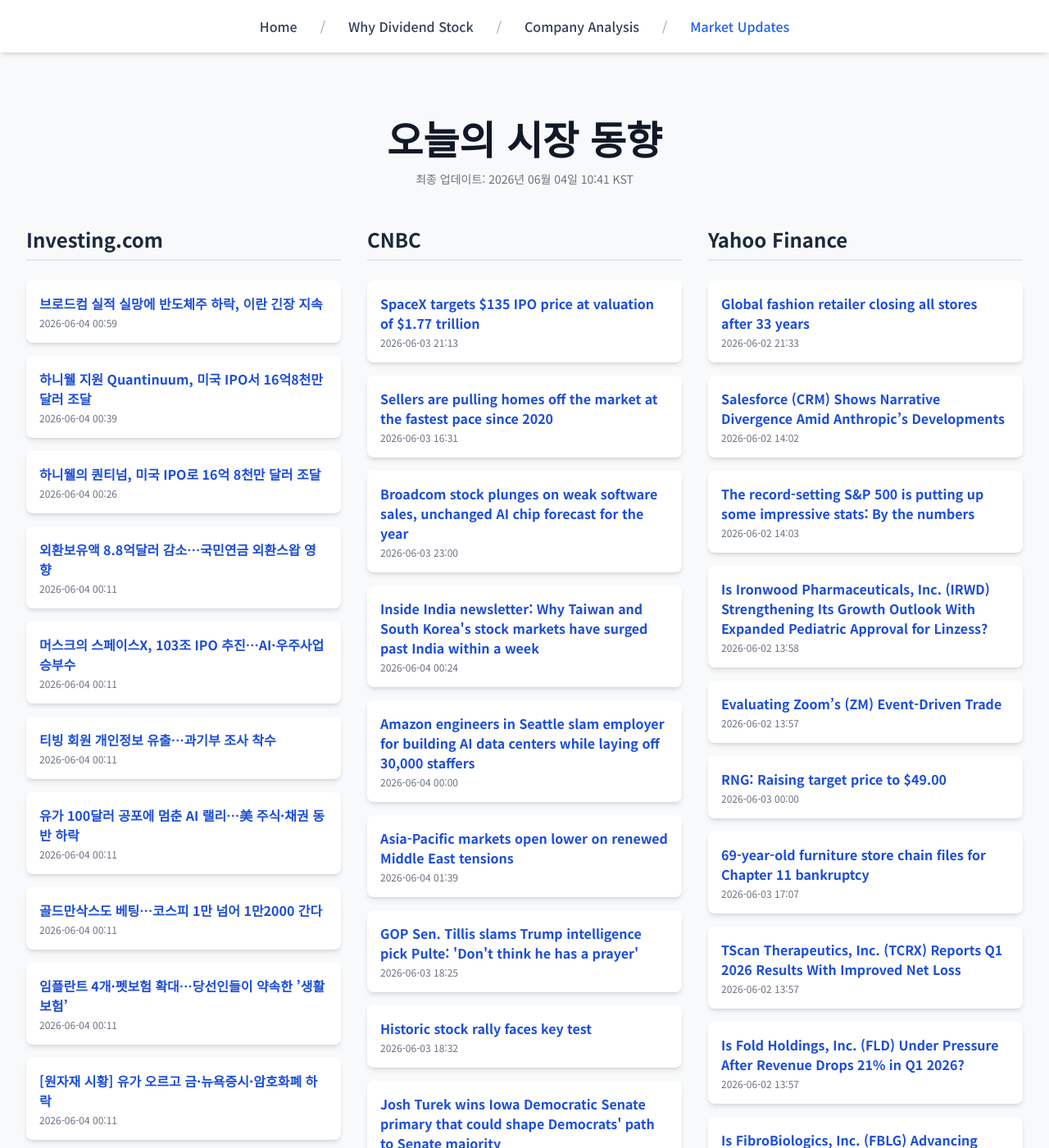
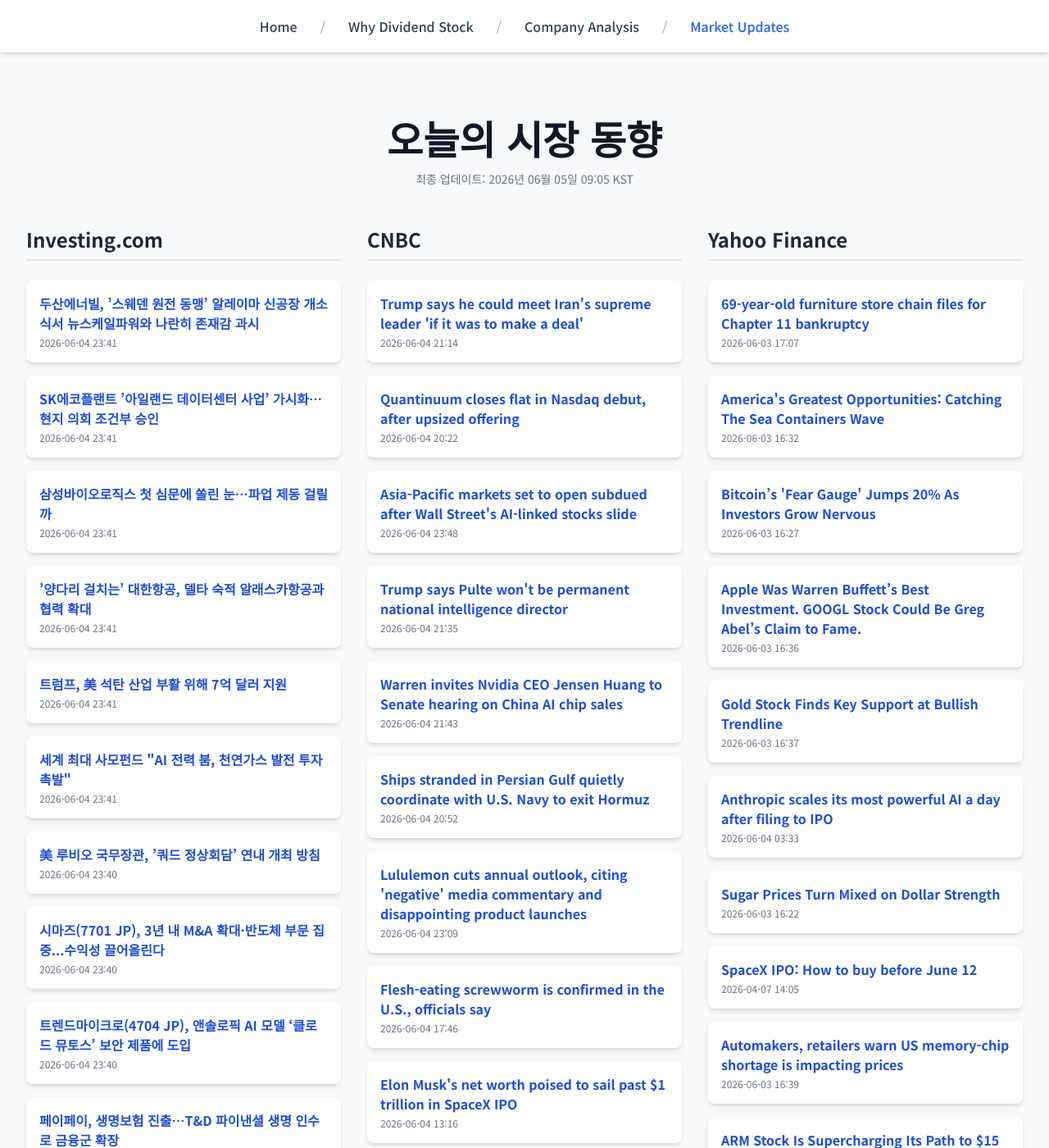
Before and after one commit to Kay-Hwang/my-company-analysis, a Jekyll site: the page built from market-updates.html, in a window 1280 px wide and 1400 px high. Shown: the whole window at 82% size. Built offline with Jekyll 4.4.1, drawn with Linux system fonts in a browser that asks for light colours; nearby versions of some CDN libraries; a script that is not in the unit is left out; some of the changed text lies outside the part shown.

Commit message:
Update daily data

```diff
--- a/_data/latest_data.json
+++ b/_data/latest_data.json
@@ -1,167 +1,131 @@
 {
-  "lastUpdated": "2026년 06월 04일 10:41 KST",
+  "lastUpdated": "2026년 06월 05일 09:05 KST",
   "news": {
     "investing": [
       {
-        "title": "브로드컴 실적 실망에 반도체주 하락, 이란 긴장 지속",
-        "link": "https://kr.investing.com/news/stock-market-news/article-1971675",
-        "pubDate": "2026-06-04 00:59:18",
-        "summary": "브로드컴 실적 실망에 반도체주 하락, 이란 긴장 지속"
+        "title": "두산에너빌, ’스웨덴 원전 동맹’ 알레이마 신공장 개소식서 뉴스케일파워와 나란히 존재감 과시",
+        "link": "https://kr.investing.com/news/stock-market-news/article-1973335",
+        "pubDate": "2026-06-04 23:41:20",
+        "summary": "두산에너빌, ’스웨덴 원전 동맹’ 알레이마 신공장 개소식서 뉴스케일파워와 나란히 존재감 과시"
       },
       {
-        "title": "하니웰 지원 Quantinuum, 미국 IPO서 16억8천만 달러 조달",
-        "link": "https://kr.investing.com/news/stock-market-news/article-1971673",
-        "pubDate": "2026-06-04 00:39:50",
-        "summary": "하니웰 지원 Quantinuum, 미국 IPO서 16억8천만 달러 조달"
+        "title": "SK에코플랜트 ’아일랜드 데이터센터 사업’ 가시화…현지 의회 조건부 승인",
+        "link": "https://kr.investing.com/news/stock-market-news/article-1973334",
+        "pubDate": "2026-06-04 23:41:20",
+        "summary": "SK에코플랜트 ’아일랜드 데이터센터 사업’ 가시화…현지 의회 조건부 승인"
       },
       {
-        "title": "하니웰의 퀀티넘, 미국 IPO로 16억 8천만 달러 조달",
-        "link": "https://kr.investing.com/news/stock-market-news/article-432SI-1971670",
-        "pubDate": "2026-06-04 00:26:07",
-        "summary": "하니웰의 퀀티넘, 미국 IPO로 16억 8천만 달러 조달"
+        "title": "삼성바이오로직스 첫 심문에 쏠린 눈…파업 제동 걸릴까",
+        "link": "https://kr.investing.com/news/stock-market-news/article-1973333",
+        "pubDate": "2026-06-04 23:41:19",
+        "summary": "삼성바이오로직스 첫 심문에 쏠린 눈…파업 제동 걸릴까"
       },
       {
-        "title": "외환보유액 8.8억달러 감소…국민연금 외환스왑 영향",
-        "link": "https://kr.investing.com/news/stock-market-news/article-1971655",
-        "pubDate": "2026-06-04 00:11:34",
-        "summary": "외환보유액 8.8억달러 감소…국민연금 외환스왑 영향"
+        "title": "’양다리 걸치는’ 대한항공, 델타 숙적 알래스카항공과 협력 확대",
+        "link": "https://kr.investing.com/news/stock-market-news/article-1973332",
+        "pubDate": "2026-06-04 23:41:19",
+        "summary": "’양다리 걸치는’ 대한항공, 델타 숙적 알래스카항공과 협력 확대"
       },
       {
-        "title": "머스크의 스페이스X, 103조 IPO 추진…AI·우주사업 승부수",
-        "link": "https://kr.investing.com/news/stock-market-news/article-1971654",
-        "pubDate": "2026-06-04 00:11:34",
-        "summary": "머스크의 스페이스X, 103조 IPO 추진…AI·우주사업 승부수"
+        "title": "트럼프, 美 석탄 산업 부활 위해 7억 달러 지원",
+        "link": "https://kr.investing.com/news/stock-market-news/article-1973331",
+        "pubDate": "2026-06-04 23:41:19",
+        "summary": "트럼프, 美 석탄 산업 부활 위해 7억 달러 지원"
       },
       {
-        "title": "티빙 회원 개인정보 유출…과기부 조사 착수",
-        "link": "https://kr.investing.com/news/stock-market-news/article-1971653",
-        "pubDate": "2026-06-04 00:11:33",
-        "summary": "티빙 회원 개인정보 유출…과기부 조사 착수"
+        "title": "세계 최대 사모펀드 \"AI 전력 붐, 천연가스 발전 투자 촉발\"",
+        "link": "https://kr.investing.com/news/stock-market-news/article-1973330",
+        "pubDate": "2026-06-04 23:41:19",
+        "summary": "세계 최대 사모펀드 \"AI 전력 붐, 천연가스 발전 투자 촉발\""
       },
       {
-        "title": "유가 100달러 공포에 멈춘 AI 랠리…美 주식·채권 동반 하락",
-        "link": "https://kr.investing.com/news/stock-market-news/article-1971652",
-        "pubDate": "2026-06-04 00:11:33",
-        "summary": "유가 100달러 공포에 멈춘 AI 랠리…美 주식·채권 동반 하락"
+        "title": "美 루비오 국무장관, ’쿼드 정상회담’ 연내 개최 방침",
+        "link": "https://kr.investing.com/news/stock-market-news/article-1973329",
+        "pubDate": "2026-06-04 23:40:26",
+        "summary": "美 루비오 국무장관, ’쿼드 정상회담’ 연내 개최 방침"
       },
       {
-        "title": "골드만삭스도 베팅…코스피 1만 넘어 1만2000 간다",
-        "link": "https://kr.investing.com/news/stock-market-news/article-1971651",
-        "pubDate": "2026-06-04 00:11:33",
-        "summary": "골드만삭스도 베팅…코스피 1만 넘어 1만2000 간다"
+        "title": "시마즈(7701 JP), 3년 내 M&A 확대·반도체 부문 집중...수익성 끌어올린다",
+        "link": "https://kr.investing.com/news/stock-market-news/article-1973328",
+        "pubDate": "2026-06-04 23:40:26",
+        "summary": "시마즈(7701 JP), 3년 내 M&A 확대·반도체 부문 집중...수익성 끌어올린다"
       },
       {
-        "title": "임플란트 4개·펫보험 확대…당선인들이 약속한 ’생활보험’",
-        "link": "https://kr.investing.com/news/stock-market-news/article-1971650",
-        "pubDate": "2026-06-04 00:11:32",
-        "summary": "임플란트 4개·펫보험 확대…당선인들이 약속한 ’생활보험’"
+        "title": "트렌드마이크로(4704 JP), 앤솔로픽 AI 모델 ‘클로드 뮤토스’ 보안 제품에 도입",
+        "link": "https://kr.investing.com/news/stock-market-news/article-1973327",
+        "pubDate": "2026-06-04 23:40:26",
+        "summary": "트렌드마이크로(4704 JP), 앤솔로픽 AI 모델 ‘클로드 뮤토스’ 보안 제품에 도입"
       },
       {
-        "title": "[원자재 시황] 유가 오르고 금·뉴욕증시·암호화폐 하락",
-        "link": "https://kr.investing.com/news/stock-market-news/article-1971649",
-        "pubDate": "2026-06-04 00:11:32",
-        "summary": "[원자재 시황] 유가 오르고 금·뉴욕증시·암호화폐 하락"
+        "title": "페이페이, 생명보험 진출…T&D 파이낸셜 생명 인수로 금융군 확장",
+        "link": "https://kr.investing.com/news/stock-market-news/article-1973326",
+        "pubDate": "2026-06-04 23:40:25",
+        "summary": "페이페이, 생명보험 진출…T&D 파이낸셜 생명 인수로 금융군 확장"
       }
     ],
     "cnbc": [
       {
-        "title": "SpaceX targets $135 IPO price at valuation of $1.77 trillion",
-        "link": "https://www.cnbc.com/2026/06/03/spacex-ipo-stock-price-roadshow-musk.html",
-        "pubDate": "Wed, 03 Jun 2026 21:13:41 GMT",
-        "summary": "The valuation would make Elon Musk's company the seventh-biggest in the U.S., above Tesla, which has a market cap of about $1.6 trillion."
+        "title": "Trump says he could meet Iran's supreme leader 'if it was to make a deal'",
+        "link": "https://www.cnbc.com/2026/06/04/trump-iran-supreme-leader.html",
+        "pubDate": "Thu, 04 Jun 2026 21:14:21 GMT",
+        "summary": "Khamenei was named the supreme leader in Iran after his father, Ayatollah Ali Khamenei, was killed on the first day of fighting."
       },
       {
-        "title": "Sellers are pulling homes off the market at the fastest pace since 2020",
-        "link": "https://www.cnbc.com/2026/06/03/sellers-delisting-homes-redfin.html",
-        "pubDate": "Wed, 03 Jun 2026 16:31:57 GMT",
-        "summary": "Frustrated sellers are pulling their homes off the market at an increasingly high pace, as demand weakens and bidding wars wane."
+        "title": "Quantinuum closes flat in Nasdaq debut, after upsized offering",
+        "link": "https://www.cnbc.com/2026/06/04/quantinuum-qnt-stock-first-trade-ipo.html",
+        "pubDate": "Thu, 04 Jun 2026 20:22:22 GMT",
+        "summary": "Honeywell will retain a majority stake in Quantinuum and will continue to be a strategic customer and partner following the listing."
       },
       {
-        "title": "Broadcom stock plunges on weak software sales, unchanged AI chip forecast for the year",
-        "link": "https://www.cnbc.com/2026/06/03/broadcom-avgo-earnings-report-q2-2026.html",
-        "pubDate": "Wed, 03 Jun 2026 23:00:58 GMT",
-        "summary": "Broadcom reported fiscal second-quarter results on Wednesday and missed estimates for revenue."
+        "title": "Asia-Pacific markets set to open subdued after Wall Street's AI-linked stocks slide",
+        "link": "https://www.cnbc.com/2026/06/05/asia-markets-today-nikkei-225-kospi-hang-seng-index-csi-300-nifty50.html",
+        "pubDate": "Thu, 04 Jun 2026 23:48:20 GMT",
+        "summary": "Asia-Pacific markets were set to open mixed on Friday as investors assessed a rotation out of chip stocks on Wall Street that lifted the Dow Jones Industrial Average to a record close."
       },
       {
-        "title": "Inside India newsletter: Why Taiwan and South Korea's stock markets have surged past India within a week",
-        "link": "https://www.cnbc.com/2026/06/04/why-taiwan-and-south-koreas-stock-markets-have-surged-past-india.html",
-        "pubDate": "Thu, 04 Jun 2026 00:24:11 GMT",
-        "summary": "The Indian equity market is losing favour with global investors, as its domestic consumption story weakens and the country lags in AI."
+        "title": "Trump says Pulte won't be permanent national intelligence director",
+        "link": "https://www.cnbc.com/2026/06/04/pulte-intelligence-trump-dni-temporary.html",
+        "pubDate": "Thu, 04 Jun 2026 21:35:59 GMT",
+        "summary": "Trump's comment came two days after he tapped Bill Pulte, who leads the Federal Housing Finance Agency, as acting DNI to replace Tulsi Gabbard."
       },
       {
-        "title": "Amazon engineers in Seattle slam employer for building AI data centers while laying off 30,000 staffers",
-        "link": "https://www.cnbc.com/2026/06/03/amazon-engineers-in-seattle-slam-employer-for-ai-data-amid-layoffs.html",
-        "pubDate": "Thu, 04 Jun 2026 00:00:02 GMT",
-        "summary": "Amazon engineers called out their employer for conducting mass layoffs while it commits to spending $200 billion this year on AI infrastructure."
+        "title": "Warren invites Nvidia CEO Jensen Huang to Senate hearing on China AI chip sales",
+        "link": "https://www.cnbc.com/2026/06/04/nvidia-ceo-jensen-huang-warren-senate-hearing-china-ai-chips.html",
+        "pubDate": "Thu, 04 Jun 2026 21:43:57 GMT",
+        "summary": "Sen. Elizabeth Warren is pressing Jensen Huang's Nvidia over export controls, China sales, Trump and data-center policy as Congress scrutinizes the AI chip boom."
       },
       {
-        "title": "Asia-Pacific markets open lower on renewed Middle East tensions",
-        "link": "https://www.cnbc.com/2026/06/04/asia-markets-today-asx-nikkei-kospi-hang-seng-csi-300-sensex-oil.html",
-        "pubDate": "Thu, 04 Jun 2026 01:39:34 GMT",
-        "summary": "Asia-Pacific markets open lower amid renewed tensions between Iran and the U.S. and worries that the conflict may keep inflation elevated."
+        "title": "Ships stranded in Persian Gulf quietly coordinate with U.S. Navy to exit Hormuz",
+        "link": "https://www.cnbc.com/2026/06/04/iran-war-strait-hormuz-persian-gulf-oil-tanker-transit.html",
+        "pubDate": "Thu, 04 Jun 2026 20:52:54 GMT",
+        "summary": "Clashes erupted between the U.S. and Iran over commercial ships earlier this week."
       },
       {
-        "title": "GOP Sen. Tillis slams Trump intelligence pick Pulte: 'Don't think he has a prayer'",
-        "link": "https://www.cnbc.com/2026/06/03/tillis-trump-pulte-intelligence-dni-senate.html",
-        "pubDate": "Wed, 03 Jun 2026 18:25:37 GMT",
-        "summary": "Pulte is widely viewed as a Trump loyalist who has targeted the president's political foes during his tenure leading the housing regulatory agency."
+        "title": "Lululemon cuts annual outlook, citing 'negative' media commentary and disappointing product launches",
+        "link": "https://www.cnbc.com/2026/06/04/lululemon-lulu-earnings-q1-2026.html",
+        "pubDate": "Thu, 04 Jun 2026 23:09:14 GMT",
+        "summary": "Lululemon is expecting its situation to get a lot worse before it gets better, as it issued weak guidance for the full year."
       },
       {
-        "title": "Historic stock rally faces key test",
-        "link": "https://www.cnbc.com/2026/06/03/historic-stock-rally-faces-key-test.html",
-        "pubDate": "Wed, 03 Jun 2026 18:32:24 GMT",
-        "summary": "Two key tech companies reporting earnings after the bell could determine the next move higher or lower."
+        "title": "Flesh-eating screwworm is confirmed in the U.S., officials say",
+        "link": "https://www.cnbc.com/2026/06/04/flesh-eating-screwworm-is-confirmed-in-the-us-officials-say.html",
+        "pubDate": "Thu, 04 Jun 2026 17:46:22 GMT",
+        "summary": "The USDA and Texas officials are working to contain New World screwworm from Zavala County, including establishing an infested zone and enforcing quarantine."
       },
       {
-        "title": "Josh Turek wins Iowa Democratic Senate primary that could shape Democrats' path to Senate majority",
-        "link": "https://www.cnbc.com/2026/06/02/iowa-democratic-senate-primary-josh-turek-zach-wahls.html",
-        "pubDate": "Wed, 03 Jun 2026 12:06:32 GMT",
-        "summary": "Iowa's Senate primary where state Rep. Josh Turek beat state Sen. Zach Wahls could be critical as Democrats look to take back power in Congress."
+        "title": "Elon Musk's net worth poised to sail past $1 trillion in SpaceX IPO",
+        "link": "https://www.cnbc.com/2026/06/03/elon-musks-net-worth-poised-to-sail-past-1-trillion-in-spacex-ipo.html",
+        "pubDate": "Thu, 04 Jun 2026 13:16:08 GMT",
+        "summary": "Based on SpaceX's updated IPO prospectus, Elon Musk owns shares in the company worth more than $866 billion."
       },
       {
-        "title": "Jim Cramer warns excess supply could be the next biggest threat to the bull market",
-        "link": "https://www.cnbc.com/2026/06/03/jim-cramer-warns-excess-supply-could-be-the-next-biggest-threat-to-the-bull-market.html",
-        "pubDate": "Wed, 03 Jun 2026 22:38:50 GMT",
-        "summary": "CNBC's Jim Cramer warned that a growing wave of AI-related capital raises could overwhelm investor demand and create a near-term headwind for stocks."
+        "title": "Eli Manning weighs in on Giants QB Jaxson Dart's Trump rally fallout",
+        "link": "https://www.cnbc.com/2026/06/04/eli-manning-giants-jaxson-dart-trump.html",
+        "pubDate": "Thu, 04 Jun 2026 11:10:15 GMT",
+        "summary": "Eli Manning spoke about political activities from athletes after Giants QB Jaxson Dart introduced President Donald Trump at a rally."
       }
     ],
     "yahoo": [
-      {
-        "title": "Global fashion retailer closing all stores after 33 years",
-        "link": "https://finance.yahoo.com/economy/articles/global-fashion-retailer-closing-stores-213300239.html",
-        "pubDate": "2026-06-02T21:33:00Z",
-        "summary": "Global fashion retailer closing all stores after 33 years"
-      },
-      {
-        "title": "Salesforce (CRM) Shows Narrative Divergence Amid Anthropic’s Developments",
-        "link": "https://finance.yahoo.com/markets/stocks/articles/salesforce-crm-shows-narrative-divergence-140224031.html",
-        "pubDate": "2026-06-02T14:02:24Z",
-        "summary": "Salesforce (CRM) Shows Narrative Divergence Amid Anthropic’s Developments"
-      },
-      {
-        "title": "The record-setting S&P 500 is putting up some impressive stats: By the numbers",
-        "link": "https://finance.yahoo.com/markets/article/the-record-setting-sp-500-is-putting-up-some-impressive-stats-by-the-numbers-140341199.html",
-        "pubDate": "2026-06-02T14:03:41Z",
-        "summary": "The record-setting S&P 500 is putting up some impressive stats: By the numbers"
-      },
-      {
-        "title": "Is Ironwood Pharmaceuticals, Inc. (IRWD) Strengthening Its Growth Outlook With Expanded Pediatric Approval for Linzess?",
-        "link": "https://finance.yahoo.com/sectors/healthcare/articles/ironwood-pharmaceuticals-inc-irwd-strengthening-135813706.html",
-        "pubDate": "2026-06-02T13:58:13Z",
-        "summary": "Is Ironwood Pharmaceuticals, Inc. (IRWD) Strengthening Its Growth Outlook With Expanded Pediatric Approval for Linzess?"
-      },
-      {
-        "title": "Evaluating Zoom’s (ZM) Event-Driven Trade",
-        "link": "https://finance.yahoo.com/markets/stocks/articles/evaluating-zoom-zm-event-driven-135756745.html",
-        "pubDate": "2026-06-02T13:57:56Z",
-        "summary": "Evaluating Zoom’s (ZM) Event-Driven Trade"
-      },
-      {
-        "title": "RNG: Raising target price to $49.00",
-        "link": "https://finance.yahoo.com/research/reports/ARGUS_6780_QuantitativeReport_1780444800000?yptr=yahoo&ncid=yahooproperties_plusresear_nm5q6ze1cei",
-        "pubDate": "2026-06-03T00:00:00Z",
-        "summary": "RNG: Raising target price to $49.00"
-      },
       {
         "title": "69-year-old furniture store chain files for Chapter 11 bankruptcy",
         "link": "https://finance.yahoo.com/markets/stocks/articles/69-old-furniture-store-chain-170700563.html",
@@ -169,22 +133,58 @@
         "summary": "69-year-old furniture store chain files for Chapter 11 bankruptcy"
       },
       {
-        "title": "TScan Therapeutics, Inc. (TCRX) Reports Q1 2026 Results With Improved Net Loss",
-        "link": "https://finance.yahoo.com/sectors/healthcare/articles/tscan-therapeutics-inc-tcrx-reports-135737461.html",
-        "pubDate": "2026-06-02T13:57:37Z",
-        "summary": "TScan Therapeutics, Inc. (TCRX) Reports Q1 2026 Results With Improved Net Loss"
+        "title": "America's Greatest Opportunities: Catching The Sea Containers Wave",
+        "link": "https://www.investors.com/how-to-invest/stock-market-sea-containers-americas-greatest-opportunities/?src=A00220&yptr=yahoo",
+        "pubDate": "2026-06-03T16:32:59Z",
+        "summary": "America's Greatest Opportunities: Catching The Sea Containers Wave"
       },
       {
-        "title": "Is Fold Holdings, Inc. (FLD) Under Pressure After Revenue Drops 21% in Q1 2026?",
-        "link": "https://finance.yahoo.com/markets/stocks/articles/fold-holdings-inc-fld-under-135753383.html",
-        "pubDate": "2026-06-02T13:57:53Z",
-        "summary": "Is Fold Holdings, Inc. (FLD) Under Pressure After Revenue Drops 21% in Q1 2026?"
+        "title": "Bitcoin’s 'Fear Gauge' Jumps 20% As Investors Grow Nervous",
+        "link": "https://finance.yahoo.com/markets/crypto/articles/bitcoin-fear-gauge-jumps-20-162700728.html",
+        "pubDate": "2026-06-03T16:27:00Z",
+        "summary": "Bitcoin’s 'Fear Gauge' Jumps 20% As Investors Grow Nervous"
       },
       {
-        "title": "Is FibroBiologics, Inc. (FBLG) Advancing Toward a Breakthrough Psoriasis Treatment With CYPS317 Data?",
-        "link": "https://finance.yahoo.com/sectors/healthcare/articles/fibrobiologics-inc-fblg-advancing-toward-135745245.html",
-        "pubDate": "2026-06-02T13:57:45Z",
-        "summary": "Is FibroBiologics, Inc. (FBLG) Advancing Toward a Breakthrough Psoriasis Treatment With CYPS317 Data?"
+        "title": "Apple Was Warren Buffett’s Best Investment. GOOGL Stock Could Be Greg Abel’s Claim to Fame.",
+        "link": "https://finance.yahoo.com/markets/stocks/articles/apple-warren-buffett-best-investment-163656811.html",
+        "pubDate": "2026-06-03T16:36:56Z",
+        "summary": "Apple Was Warren Buffett’s Best Investment. GOOGL Stock Could Be Greg Abel’s Claim to Fame."
+      },
+      {
+        "title": "Gold Stock Finds Key Support at Bullish Trendline",
+        "link": "https://finance.yahoo.com/markets/stocks/articles/gold-stock-finds-key-support-163724638.html",
+        "pubDate": "2026-06-03T16:37:24Z",
+        "summary": "Gold Stock Finds Key Support at Bullish Trendline"
+      },
+      {
+        "title": "Anthropic scales its most powerful AI a day after filing to IPO",
+        "link": "https://finance.yahoo.com/markets/stocks/articles/anthropic-scales-most-powerful-ai-033300925.html",
+        "pubDate": "2026-06-04T03:33:00Z",
+        "summary": "Anthropic scales its most powerful AI a day after filing to IPO"
+      },
+      {
+        "title": "Sugar Prices Turn Mixed on Dollar Strength",
+        "link": "https://finance.yahoo.com/markets/commodities/articles/sugar-prices-turn-mixed-dollar-162213844.html",
+        "pubDate": "2026-06-03T16:22:13Z",
+        "summary": "Sugar Prices Turn Mixed on Dollar Strength"
+      },
+      {
+        "title": "SpaceX IPO: How to buy before June 12",
+        "link": "https://finance.yahoo.com/markets/stocks/article/spacex-ipo-how-to-buy-before-june-12-140548493.html",
+        "pubDate": "2026-04-07T14:05:48Z",
+        "summary": "SpaceX IPO: How to buy before June 12"
+      },
+      {
+        "title": "Automakers, retailers warn US memory-chip shortage is impacting prices",
+        "link": "https://finance.yahoo.com/sectors/technology/articles/automakers-retailers-warn-memory-chip-163950465.html",
+        "pubDate": "2026-06-03T16:39:50Z",
+        "summary": "Automakers, retailers warn US memory-chip shortage is impacting prices"
+      },
+      {
+        "title": "ARM Stock Is Supercharging Its Path to $15 Billion in Chip Sales",
+        "link": "https://finance.yahoo.com/sectors/technology/articles/arm-stock-supercharging-path-15-161822172.html",
+        "pubDate": "2026-06-03T16:18:22Z",
+        "summary": "ARM Stock Is Supercharging Its Path to $15 Billion in Chip Sales"
       }
     ]
   }
```
